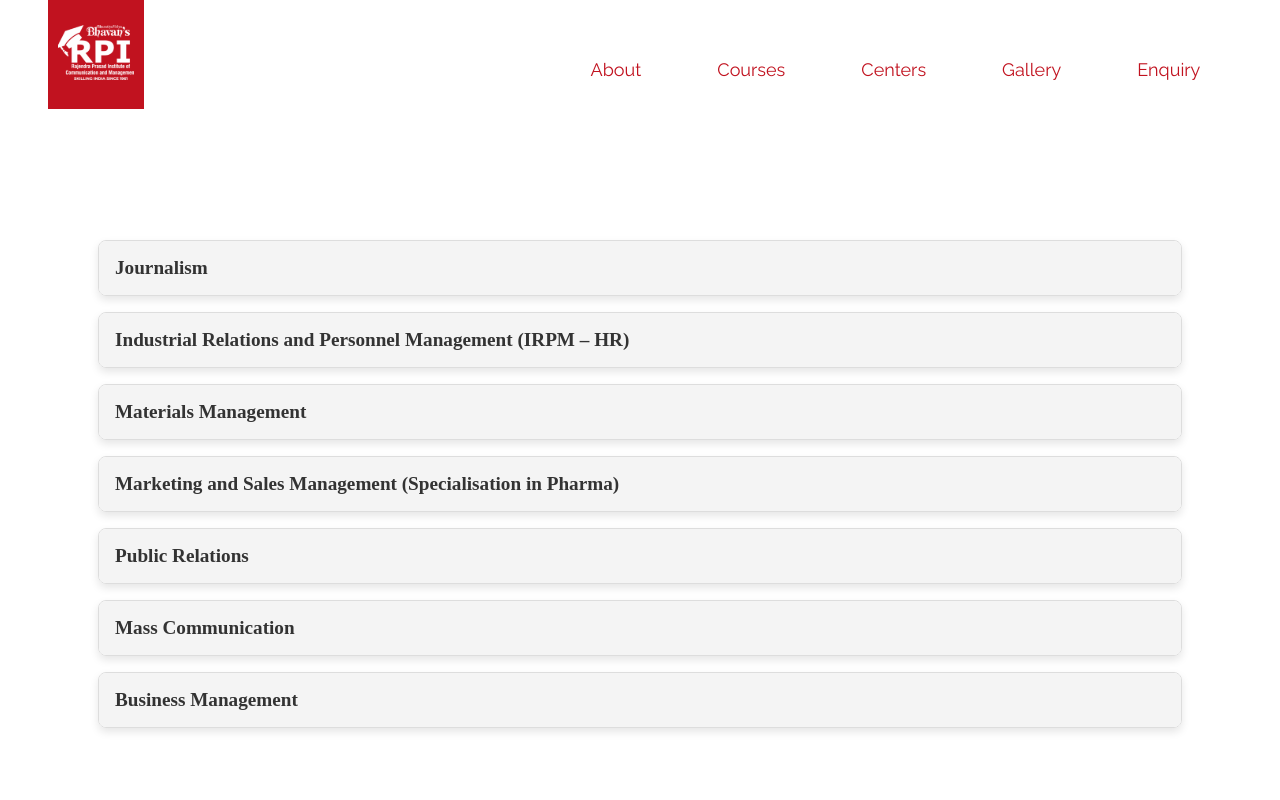
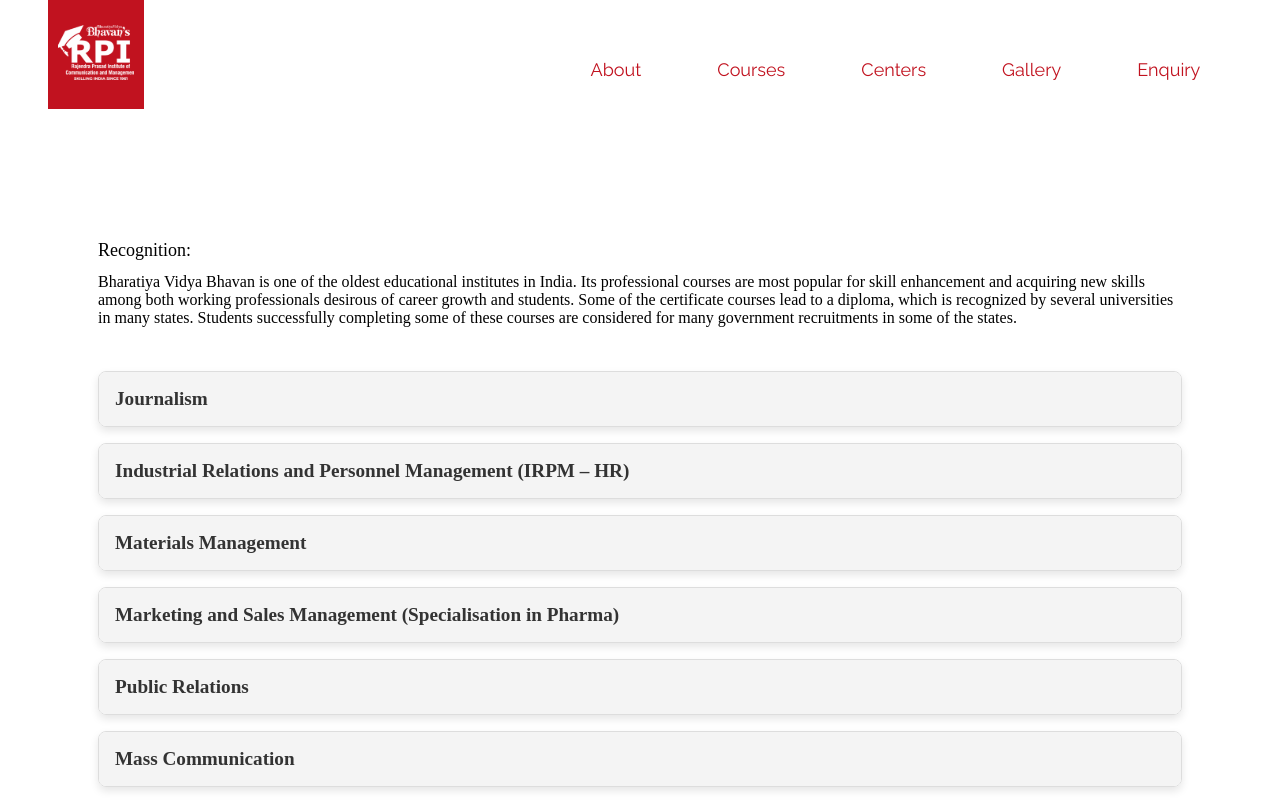
Before and after one commit to AarshKariya/rpicm-redev, a Next.js app: page /recognition in a window 1280 px wide. Shown: the top 800 px of the page. Built offline with nearby package versions, Linux system fonts and the light colour scheme; a web font is replaced by a local one.

Commit message:
refactor: add recognition explanation

```diff
--- a/src/pages/recognition.tsx
+++ b/src/pages/recognition.tsx
@@ -10,6 +10,18 @@
     <div style={{ margin: "-8px" }}>
       <NavigationBar isOnLandingPage={false} />
       <div style={{ padding: "240px 98px 98px 98px" }}>
+        <div style={{ fontSize: "18px", marginBottom: "12px" }}>
+          Recognition:
+        </div>
+        <div style={{ marginBottom: "44px" }}>
+          Bharatiya Vidya Bhavan is one of the oldest educational institutes in
+          India. Its professional courses are most popular for skill enhancement
+          and acquiring new skills among both working professionals desirous of
+          career growth and students. Some of the certificate courses lead to a
+          diploma, which is recognized by several universities in many states.
+          Students successfully completing some of these courses are considered
+          for many government recruitments in some of the states.
+        </div>
         {RecognitionPageData.map((item: any) => (
           <RecognitionPage
             key={item.id}
```
